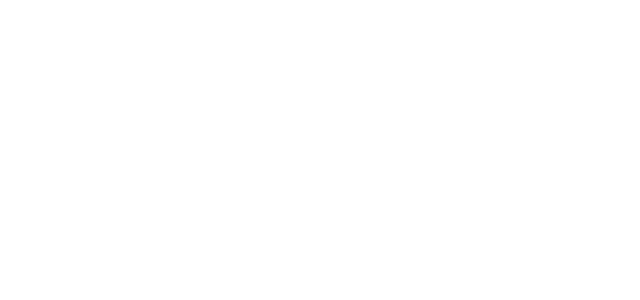
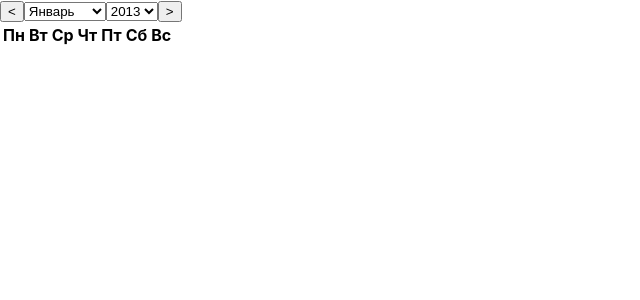
Before and after one commit to VoronovV/ToDoList, a React (Create React App) app: page / in a window 1280 px wide. Shown: the top 300 px of the page, without its empty margins (0-640 px from the left). Built offline with nearby package versions, Linux system fonts and the light colour scheme.

Commit message:
add calendar header

```diff
--- a/src/App.js
+++ b/src/App.js
@@ -1,8 +1,8 @@
-
+import Calendar from "./components/Calendar/Calendar";
 function App() {
   return (
     <div className="App">
-
+      <Calendar/>
     </div>
   );
 }
--- /dev/null
+++ b/src/components/Calendar/Calendar.jsx
@@ -0,0 +1,56 @@
+import React, {Component} from "react";
+import './Calendar.css';
+
+
+class Calendar extends Component {
+
+    static defaultProps = {
+        years: [2013, 2014, 2015, 2016, 2017, 2018, 2019, 2020, 2023, 2024, 2025, 2026, 2027, 2028, 2029, 2030],
+        month: ['Январь', 'Февраль', 'Март', 'Апрель', 'Май', 'Июнь', 'Июль', 'Август', 'Сентябрь', 'Октябрь', 'Ноябрь', 'Декабрь'],
+        weekDays: ['Пн', 'Вт', 'Ср', 'Чт', 'Пт', 'Сб', 'Вс']
+    };
+    render() {
+
+        const {years, month, weekDays} = this.props;
+
+
+        return (
+            <div className="calendar">
+                <header>
+                    <button>{'<'}</button>
+
+                    <select>
+                        {month.map((name, index) =>
+                            <option key={name} value={index}>{name}</option>
+                        )}
+                    </select>
+                    <select>
+                        {years.map((name, index) =>
+                            <option key={name} value={index}>{name}</option>
+                        )}
+                    </select>
+
+                    <button>{'>'}</button>
+                </header>
+
+                <table>
+                    <thead>
+                    <tr>
+                        {weekDays.map(day =>
+                            <th key={day}>{day}</th>
+                        )}
+                    </tr>
+                    </thead>
+
+                    <tbody>
+
+                    </tbody>
+                </table>
+            </div>
+        );
+    }
+
+
+}
+
+export default Calendar;
```
Also changed, not shown: src/components/Calendar/Calendar.css (added).
